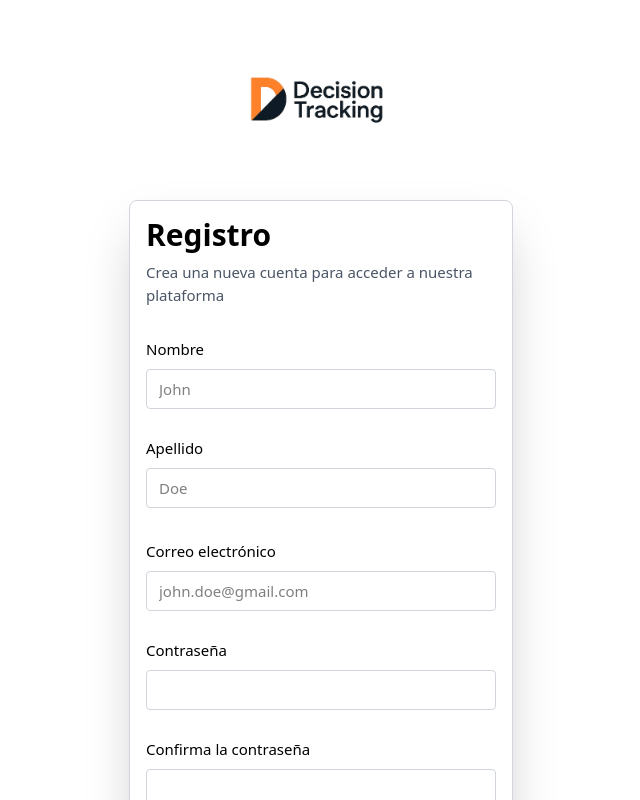
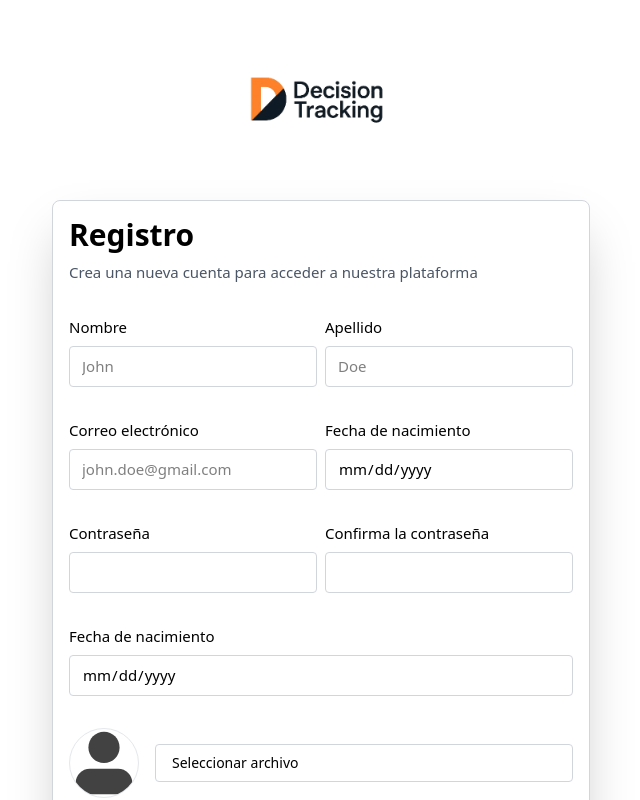
Before and after one commit to losadev/gestor-decisiones, a React (Vite) app in the folder frontend/: page /register in a window 1280 px wide. Shown: the top 800 px of the page, without its empty margins (319-959 px from the left). Built offline with nearby package versions, Linux system fonts and the light colour scheme.

Commit message:
Cambios generales en los estilos

```diff
--- a/frontend/src/components/Dashboard/NavBar.tsx
+++ b/frontend/src/components/Dashboard/NavBar.tsx
@@ -5,9 +5,9 @@ import { NavLink } from 'react-router-dom';
 
 const NavBar = () => {
     return (
-        <nav className="bg-orange-500 2xl:hidden">
+        <nav className="bg-orange-500 2xl:hidden w-full">
             <div className="flex items-center justify-between p-4">
-                <h1 className="text-2xl font-bold">[LOGO]</h1>
+                <h1 className="text-xl font-bold">[LOGO]</h1>
                 <div>
                     <HiBars3 className="font-medium text-xl cursor-pointer" />
                 </div>
--- a/frontend/src/components/Input.tsx
+++ b/frontend/src/components/Input.tsx
@@ -13,7 +13,7 @@ type Props = {
 
 const Input = ({ name, type, label, placeholder, control, error }: Props) => {
     return (
-        <div className="flex flex-col gap-2">
+        <div className="flex flex-col gap-2 flex-1">
             <label htmlFor={name} className="font-medium">
                 {label}
             </label>
--- a/frontend/src/components/Login/LoginForm.tsx
+++ b/frontend/src/components/Login/LoginForm.tsx
@@ -6,6 +6,8 @@ import axios from 'axios';
 import Button from '../Button';
 import Input from '../Input';
 import { useNavigate } from 'react-router-dom';
+import NavBar from '../Dashboard/NavBar';
+import ModalNavBar from '../../modal/ModalNavBar';
 
 const LoginForm = () => {
     const navigate = useNavigate();
@@ -37,10 +39,14 @@ const LoginForm = () => {
         }
     };
     return (
-        <div>
+        <div className="h-screen flex flex-col items-center w-full">
+            <ModalNavBar />
+            <div className="hidden sm:flex justify-center items-center ">
+                <img src="/logo.svg" alt="logo" className="h-[200px] " />
+            </div>
             <form
                 onSubmit={handleSubmit(onSubmit)}
-                className="border border-gray-300 shadow-2xl text-[15px] rounded-lg p-4 sm:w-[50%] sm:mx-auto md:w-[50%] md:mx-auto lg:w-[40%] xl:w-[30%] 2xl:w-[25%]">
+                className="w-full sm:border sm:border-gray-300 bg-white sm:shadow-2xl text-[15px] rounded-lg p-4 sm:w-[50%] sm:mx-auto md:w-[50%] md:mx-auto lg:w-[40%] xl:w-[30%] 2xl:w-[25%]">
                 <Input
                     control={control}
                     label="Correo electrónico"
--- a/frontend/src/components/Register/FormRegister.tsx
+++ b/frontend/src/components/Register/FormRegister.tsx
@@ -51,14 +51,14 @@ const FormRegister = () => {
     };
 
     return (
-        <>
-            <div className="flex justify-center items-center ">
+        <div className="flex flex-col sm:px-16 sm:pb-16 pt-0">
+            <div className="hidden sm:flex justify-center items-center ">
                 <img src="/logo.svg" alt="logo" className="h-[200px] " />
             </div>
 
             <form
                 onSubmit={handleSubmit(onSubmit)}
-                className="border border-gray-300 shadow-2xl text-[15px] rounded-lg p-4 sm:w-[50%] sm:mx-auto md:w-[50%] md:mx-auto lg:w-[40%] xl:w-[30%] 2xl:w-[25%]">
+                className="sm:border h-full flex flex-col bg-white border-gray-300 sm:shadow-2xl text-[15px] sm:rounded-lg p-4 sm:mx-auto">
                 <div className="flex flex-col gap-2">
                     <h1 className="text-3xl font-bold">Registro</h1>
                     <p className="text-gray-600">
@@ -66,7 +66,7 @@ const FormRegister = () => {
                     </p>
                 </div>
                 <div className="flex flex-col gap-1 mt-8 ">
-                    <div className="flex flex-col ">
+                    <div className="flex flex-col sm:flex-row gap-2">
                         <Input
                             control={control}
                             name="name"
@@ -85,7 +85,7 @@ const FormRegister = () => {
                         />
                     </div>
 
-                    <div className="flex flex-col">
+                    <div className="flex flex-col sm:flex-row gap-2">
                         <Input
                             control={control}
                             label="Correo electrónico"
@@ -94,7 +94,17 @@ const FormRegister = () => {
                             placeholder="john.doe@gmail.com"
                             error={errors.email}
                         />
+                        <Input
+                            control={control}
+                            label="Fecha de nacimiento"
+                            name="birthDate"
+                            placeholder="Selecciona una fecha"
+                            type="date"
+                            error={errors.birthDate}
+                        />
+                    </div>
 
+                    <div className="flex flex-col sm:flex-row gap-2">
                         <Input
                             control={control}
                             label="Contraseña"
@@ -125,7 +135,7 @@ const FormRegister = () => {
                 </div>
                 {message && <p>{message}</p>}
             </form>
-        </>
+        </div>
     );
 };
 
--- a/frontend/src/modal/ModalNavBar.tsx
+++ b/frontend/src/modal/ModalNavBar.tsx
@@ -1,5 +1,5 @@
 import { RxCross2 } from 'react-icons/rx';
-import { NavLink } from 'react-router-dom';
+import { Link, NavLink } from 'react-router-dom';
 import { HiBars3 } from 'react-icons/hi2';
 import { useState } from 'react';
 
@@ -13,19 +13,19 @@ function ModalNavBar() {
         <div
             className={`flex w-full items-center justify-end sm:hidden relative ${open ? 'bg-black/40' : ''}`}>
             <nav className="p-4  shadow-sm w-full flex justify-between border-b border-gray-300 bg-orange-500">
-                <span>[LOGO]</span>
+                <NavLink to="/login">[LOGO]</NavLink>
                 <button onClick={handleModal} className={`${open ? 'hidden' : 'block'}`}>
                     <HiBars3 className="font-medium text-xl cursor-pointer" />
                 </button>
             </nav>
             <nav
-                className={`transition-all duration-300 ease-in-out ${
+                className={`transition-all duration-300 ease-in-out h-screen ${
                     open
                         ? 'translate-x-0 opacity-100'
                         : 'translate-x-full opacity-0 pointer-events-none'
-                } w-full items-end flex bg-white shadow-2xl flex-col gap-4 absolute top-0 p-4 transform`}>
+                } w-full items-end flex bg-orange-500 shadow-2xl flex-col gap-4 absolute top-0 p-4 transform`}>
                 <button onClick={() => setOpen(false)} className="cursor-pointer">
-                    <RxCross2 className=" text-gray-500 text-xl hover:text-gray-700" />
+                    <RxCross2 className=" text-gray-500 text-xl text-semibold hover:text-gray-700" />
                 </button>
                 <NavLink to="/login">Iniciar sesión</NavLink>
                 <NavLink to="/register">Registrarme</NavLink>
--- a/frontend/src/pages/Home/Card.tsx
+++ b/frontend/src/pages/Home/Card.tsx
@@ -7,7 +7,7 @@ type Props = {
 
 const Card = ({ text, icon }: Props) => {
     return (
-        <div className="flex flex-col border-orange-100 border-1 shadow-lg items-center px-8 justify-center gap-8 text-center text-2xl rounded-lg h-[15em] w-[12em] bg-white font-medium hover:shadow-2xl hover:scale-110 hover:duration-200 duration-200 cursor-pointer">
+        <div className="flex flex-col border-orange-100 border-1 shadow-lg items-center px-8 justify-center gap-8 text-center text-2xl rounded-lg h-[15em] md:w-[12em] bg-white font-medium hover:shadow-2xl hover:scale-110 hover:duration-200 duration-200 cursor-pointer">
             <span>{icon}</span>
             <span>{text}</span>
         </div>
--- a/frontend/src/pages/Home/Hero.tsx
+++ b/frontend/src/pages/Home/Hero.tsx
@@ -1,17 +1,26 @@
 const Hero = () => {
     return (
-        <section className="flex gap-8 px-8 py-16 justify-center w-full md:text-center lg:text-left lg:px-16 md:py-32">
-            <div className="text-pretty flex-1 flex flex-col justify-center">
-                <h1 className="text-5xl font-bold">
+        <section className="relative w-full">
+            {/* Imagen de fondo */}
+            <div className="absolute inset-0 bg-[url('/hero-img.png')] bg-contain bg-no-repeat bg-center lg:hidden" />
+
+            {/* Overlay oscuro */}
+            <div className="absolute inset-0 bg-black/60 lg:hidden" />
+
+            {/* Contenido */}
+            <div className="relative flex gap-8 px-4 sm:px-16 py-24 sm:py-64 justify-center lg:py-32 xl:px-64 ">
+                <div className="text-white lg:text-black flex-1 flex flex-col justify-center text-pretty lg:pl-12 ">
+                    <h1 className="text-5xl font-bold sm:text-center lg:text-left">
                         Toma mejores decisiones con datos, no suposiciones
                     </h1>
-                <p className="mt-8 font-medium text-xl text-gray-500">
+                    <p className="mt-8 font-medium text-xl text-gray-300 sm:text-center lg:text-gray-500 lg:text-left">
                         Analiza, reflexiona y mejora tus elecciones
                     </p>
                 </div>
                 <div className="hidden lg:block flex-1">
                     <img src="/hero-img.png" alt="Hero image" height={800} width={600} />
                 </div>
+            </div>
         </section>
     );
 };
--- a/frontend/src/pages/Home/Home.tsx
+++ b/frontend/src/pages/Home/Home.tsx
@@ -14,9 +14,9 @@ const Home = () => {
             <ModalNavBar />
             <main className="w-full bg-white">
                 <Hero />
-                <section className="flex flex-col items-center bg-gray-50 py-16">
+                <section className="flex flex-col items-center bg-gray-50 py-16 lg:px-32 lg:py-32 2xl:p-64">
                     <h1 className="text-5xl font-semibold">Características</h1>
-                    <div className="flex flex-col gap-16 px-8 justify-center mt-16 md:flex-row md:gap-8 md:flex-wrap">
+                    <div className="w-full flex flex-col gap-4 px-4  justify-center mt-16 md:flex-row md:gap-8 md:flex-wrap ">
                         <Card
                             text="Registro y seguimiento de decisiones"
                             icon={<DecisionTrackingIcon />}
```
Lines whose indentation alone changed are shown as unchanged.
